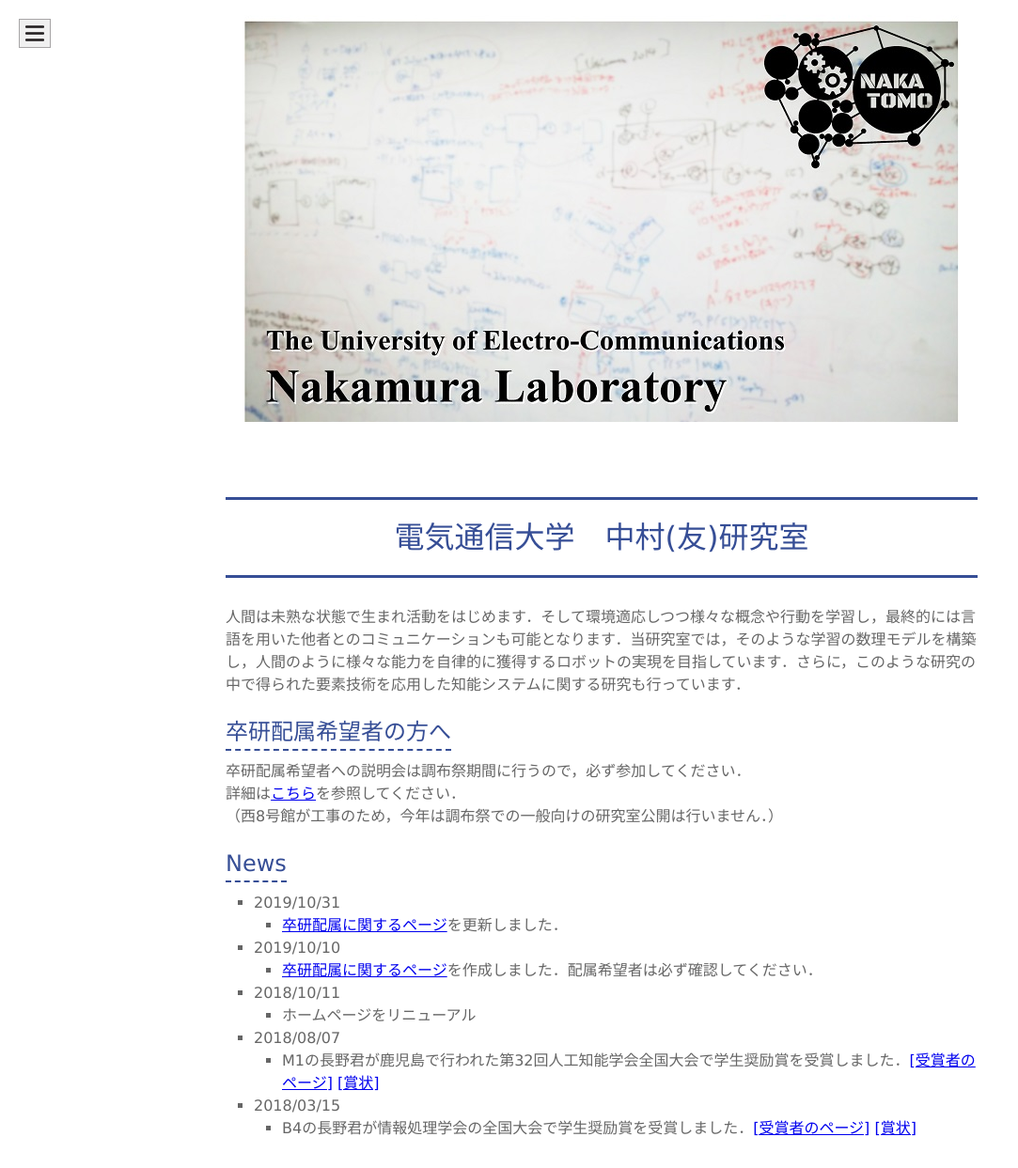
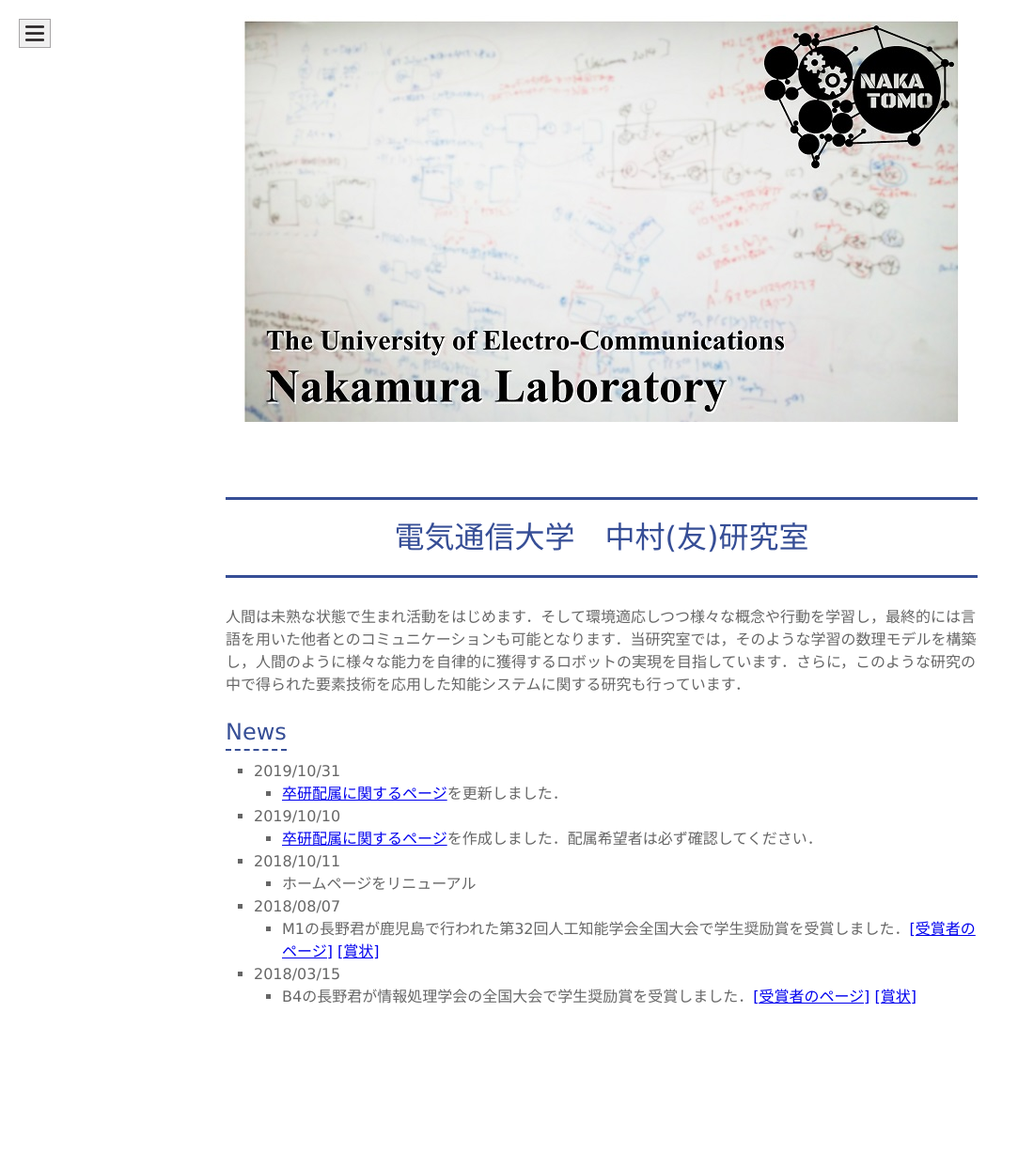
Before and after one commit to naka-lab/naka-lab.github.io, a Jekyll site: the page built from index.md, in a window 1280 px wide. Shown: the whole page at 94% size, without its empty margins (0-1083 px from the left). Built offline with Jekyll 4.4.1, drawn with Linux system fonts in a browser that asks for light colours; our own code applies the rules of GitHub Pages for plain Markdown files; after the commit the page ends 1103 px from its top, so only the background shows below that.

Commit message:
Update index.md

```diff
--- a/index.md
+++ b/index.md
@@ -4,12 +4,6 @@ layout: default
 
 # 電気通信大学　中村(友)研究室
 人間は未熟な状態で生まれ活動をはじめます．そして環境適応しつつ様々な概念や行動を学習し，最終的には言語を用いた他者とのコミュニケーションも可能となります．当研究室では，そのような学習の数理モデルを構築し，人間のように様々な能力を自律的に獲得するロボットの実現を目指しています．さらに，このような研究の中で得られた要素技術を応用した知能システムに関する研究も行っています．
-
-## 卒研配属希望者の方へ
-卒研配属希望者への説明会は調布祭期間に行うので，必ず参加してください．
-詳細は[こちら](//hp.naka-lab.org/subpages/haizoku.html)を参照してください．
-（西8号館が工事のため，今年は調布祭での一般向けの研究室公開は行いません．）
-
 
 ## News
 * 2019/10/31
```
